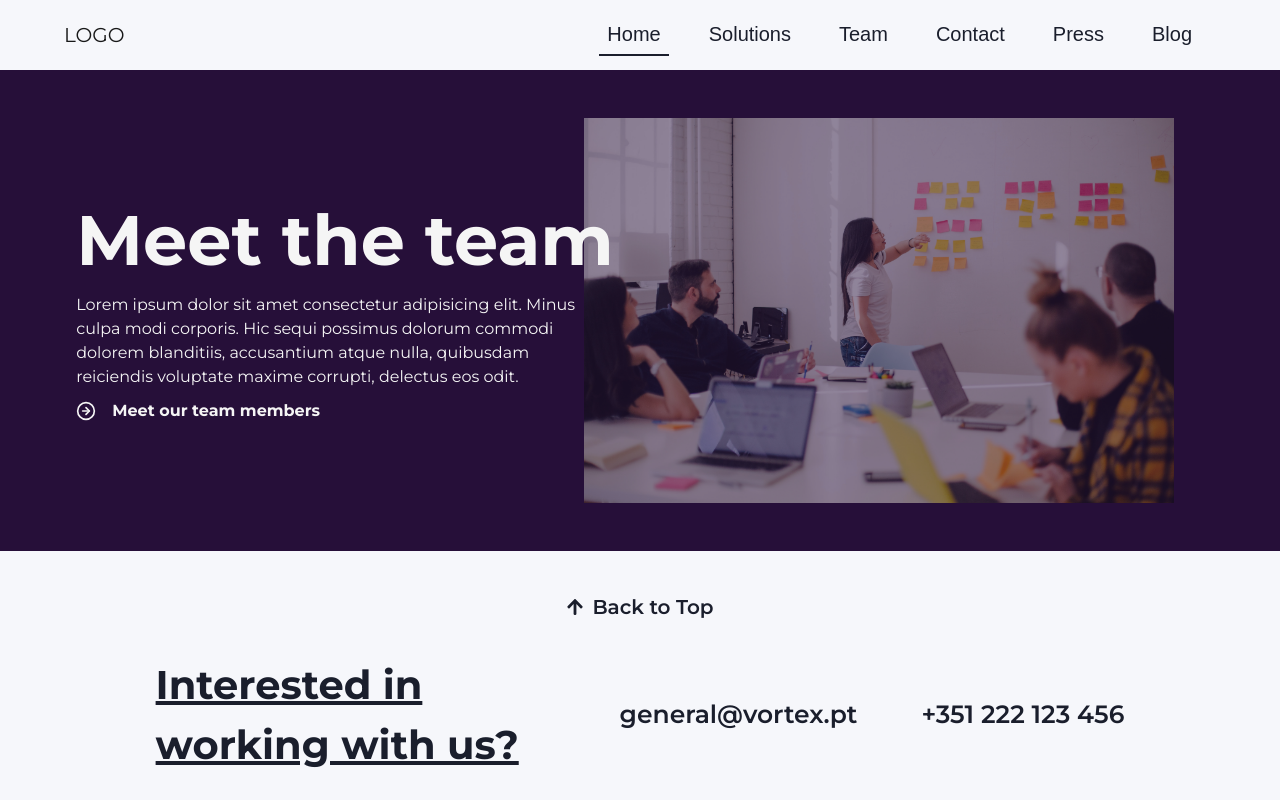
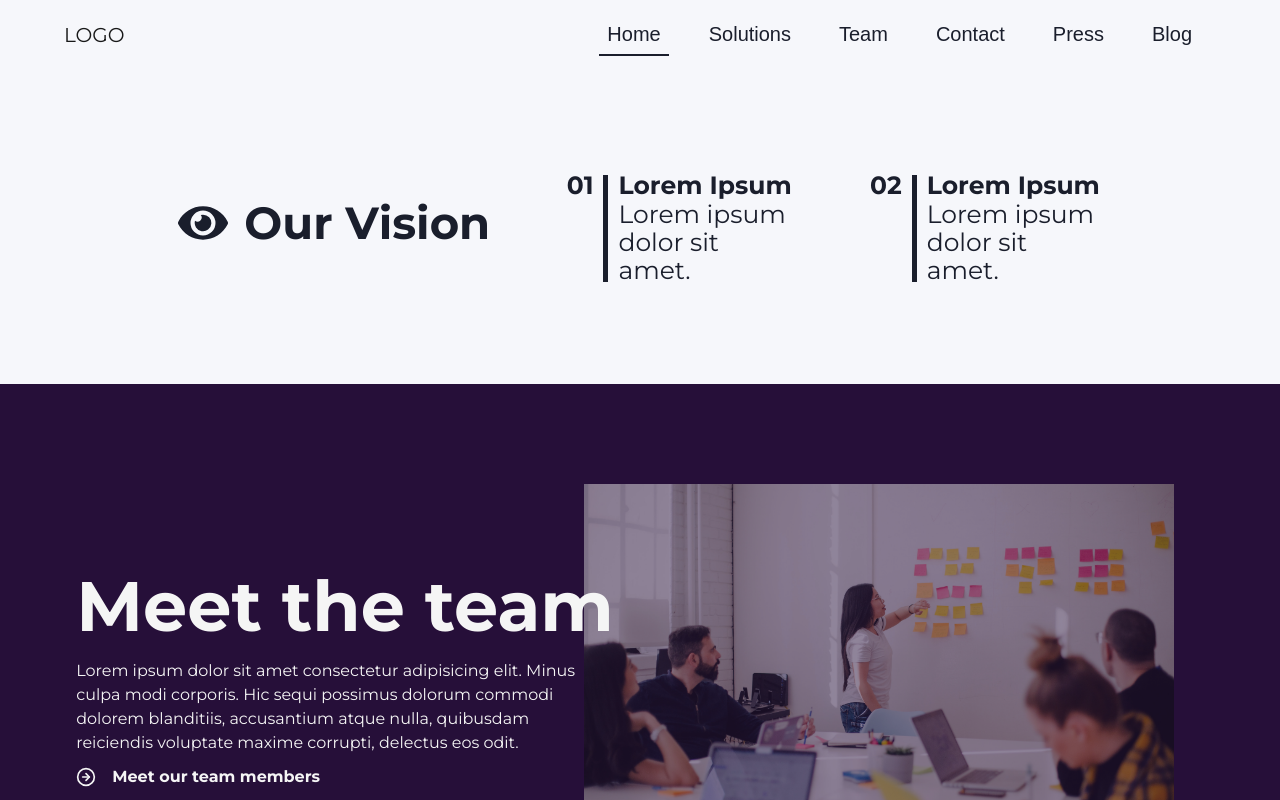
Before and after one commit to LGP21-LGP1/lgp21-lgp1.github.io, a Next.js app: page / in a window 1280 px wide. Shown: the top 800 px of the page. Built offline with nearby package versions, Linux system fonts and the light colour scheme; no server answers; a web font is replaced by a local one.

Commit message:
finished 'vision' section

```diff
--- a/pages/index.js
+++ b/pages/index.js
@@ -5,6 +5,7 @@ import Navbar from '../components/navbar';
 import Footer from '../components/footer';
 import style from '../styles/home.module.css';
 import { FiArrowRightCircle } from 'react-icons/fi';
+import { FaEye } from 'react-icons/fa';
 
 export default function Home() {
   return (
@@ -16,6 +17,28 @@ export default function Home() {
         </Head>
         <Navbar dark={true} page={'home'} />
         <main>
+          <section id={style.vision}>
+            <h2 id={style.ourVision}>
+              <FaEye size={50} />
+              <span>Our Vision</span>
+            </h2>
+            <span className={style.visionStatement}>
+              <span className={style.visionNo}>01</span>
+              <span className={style.separator} />
+              <span className={style.visionContent}>
+                <span className={style.visionTitle}>Lorem Ipsum</span>
+                <p className={style.visionText}>Lorem ipsum dolor sit amet.</p>
+              </span>
+            </span>
+            <span className={style.visionStatement}>
+              <span className={style.visionNo}>02</span>
+              <span className={style.separator} />
+              <span className={style.visionContent}>
+                <span className={style.visionTitle}>Lorem Ipsum</span>
+                <p className={style.visionText}>Lorem ipsum dolor sit amet.</p>
+              </span>
+            </span>
+          </section>
           <section id={style.meetTheTeam}>
             <span id={style.content}>
               <span id={style.textContent}>
--- a/styles/home.module.css
+++ b/styles/home.module.css
@@ -1,10 +1,57 @@
+#vision {
+  display: flex;
+  align-items: center;
+  justify-content: space-around;
+  width: 1200px;
+  padding: 100px;
+}
+
+#ourVision {
+  font-weight: bold;
+  font-size: 45px;
+  display: flex;
+  align-items: center;
+}
+
+#ourVision span {
+  margin-left: 1rem;
+}
+
+.separator {
+  border-left: 5px solid var(--dark);
+  margin: 5px 10px 2px 10px;
+}
+
+.visionStatement {
+  display: flex;
+  align-items: stretch;
+}
+
+.visionNo,
+.visionTitle {
+  font-weight: bold;
+  font-size: 25px;
+  line-height: 30px;
+}
+
+.visionContent {
+  font-size: 25px;
+  max-width: 175px;
+  line-height: 28px;
+  margin: 0;
+}
+
+.visionContent p {
+  margin: 0;
+}
+
 #meetTheTeam {
   display: flex;
   align-items: center;
   background-color: var(--dark-accent);
   color: var(--light);
   width: 100%;
-  padding: 3rem;
+  padding: 100px 3rem;
 }
 
 #meetTheTeam #content {
```
